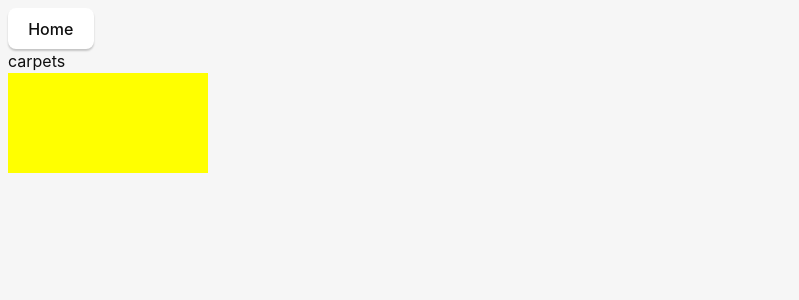
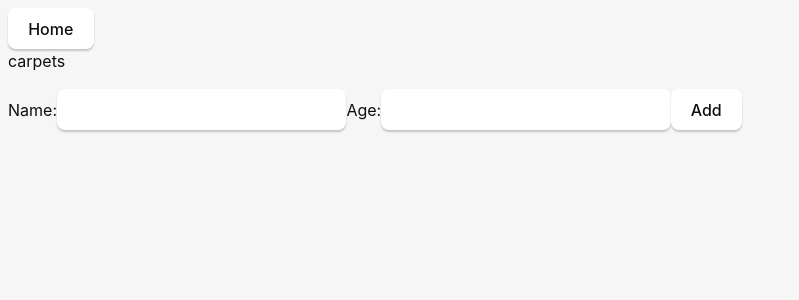
Before and after one commit to AmmarElsherif2021/tauri-store, a React (Vite) app: page /AddCarpet in a window 1280 px wide. Shown: the top 300 px of the page, without its empty margins (0-799 px from the left). Built offline with nearby package versions, Linux system fonts and the light colour scheme.

Commit message:
db used with dexie

```diff
--- a/package.json
+++ b/package.json
@@ -10,13 +10,15 @@
     "tauri": "tauri"
   },
   "dependencies": {
-    "@realm/react": "^0.4.3",
     "@tauri-apps/api": "^1.2.0",
+    "dexie": "^3.2.3",
+    "dexie-react-hooks": "^1.1.3",
     "localforage": "^1.10.0",
     "match-sorter": "^6.3.1",
     "react": "^18.2.0",
     "react-dom": "^18.2.0",
     "react-router-dom": "^6.11.0",
+    "realm-web": "^2.0.0",
     "sort-by": "^1.2.0"
   },
   "devDependencies": {
@@ -24,6 +26,7 @@
     "@types/react": "^18.0.15",
     "@types/react-dom": "^18.0.6",
     "@vitejs/plugin-react": "^3.0.0",
+    "typescript": "^5.0.4",
     "vite": "^4.2.1"
   }
 }
--- a/src/AddCarpet/Carpets.jsx
+++ b/src/AddCarpet/Carpets.jsx
@@ -1,22 +1,53 @@
 import React from 'react';
-//import Realm from 'realm';
-//import {createRealmContext} from '@realm/react';
-import Database from "tauri-plugin-sql-api";
+import { useState } from 'react';
+import Dexie from 'dexie';
+const db = new Dexie('myDatabase');
+db.version(1).stores({
+  friends: '++id, name, age', // Primary key and indexed props
+});
+export default function Carpets({defaultAge} = {defaultAge: 21}) {
+  const [name, setName] = useState("");
+  const [age, setAge] = useState(defaultAge);
+  const [status, setStatus] = useState("");
 
+  async function addFriend() {
+    try {
 
+      // Add the new friend!
+      const id = await db.friends.add({
+        name,
+        age
+      });
 
-async function createDB(){
-    const db = await Database.load("sqlite:test.db");
-    await db.execute("INSERT INTO ...");
-}
+      setStatus(`Friend ${name} successfully added. Got id ${id}`);
+      setName("");
+      setAge(defaultAge);
+    } catch (error) {
+      setStatus(`Failed to add ${name}: ${error}`);
+    }
+  }
 
-export default function Carpets(){
+  return (
+    <div>
+    <p>
+      {status}
+    </p>
+    Name:
+    <input
+      type="text"
+      value={name}
+      onChange={ev => setName(ev.target.value)}
+    />
+    Age:
+    <input
+      type="number"
+      value={age}
+      onChange={ev => setAge(Number(ev.target.value))}
+    />
 
-  return(
-    <div className='db'>
-    {
-      createDB
-    }
+    <button onClick={addFriend}>
+      Add
+    </button>
     </div>
   )
 }
--- a/src/App.jsx
+++ b/src/App.jsx
@@ -19,6 +19,7 @@ function App() {
   /*if(!token) {
     return <Login setToken={setToken} />
   }*/
+
 
   return (
     <div className="app">
--- a/src/Hello/Hello.jsx
+++ b/src/Hello/Hello.jsx
@@ -46,6 +46,10 @@ export default function Hello(){
 
         )
 })
+
+
+
+
   return (
 
     <div className="container">
@@ -56,7 +60,7 @@ export default function Hello(){
       {cards}
     </div>
 
-    <p>Click on the Tauri, Vite, and React logos to learn more.</p>
+    <p>.......</p>
 
     <div className="row">
       <form
```
Also changed, not shown: 1 other file (tests, documents, lock files or other folders).
